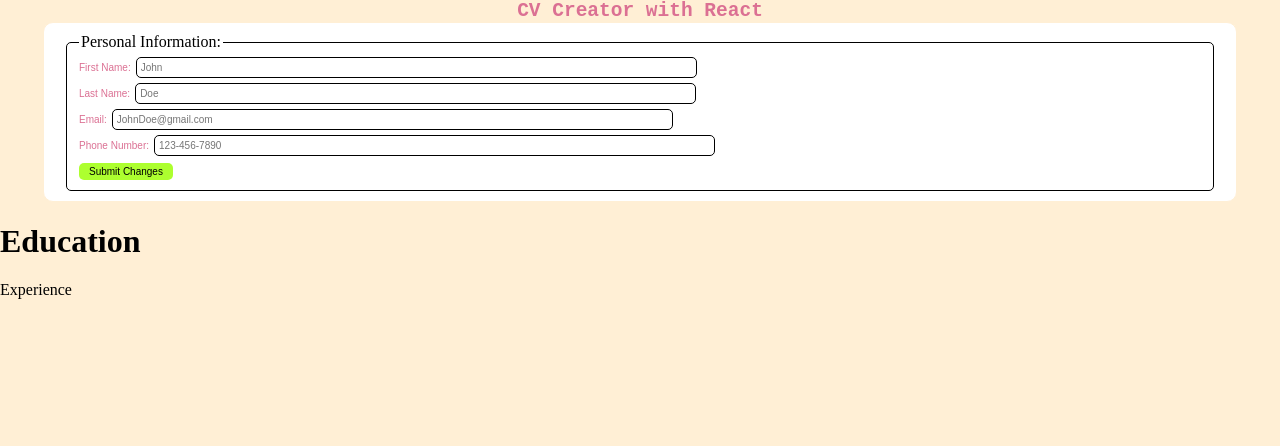
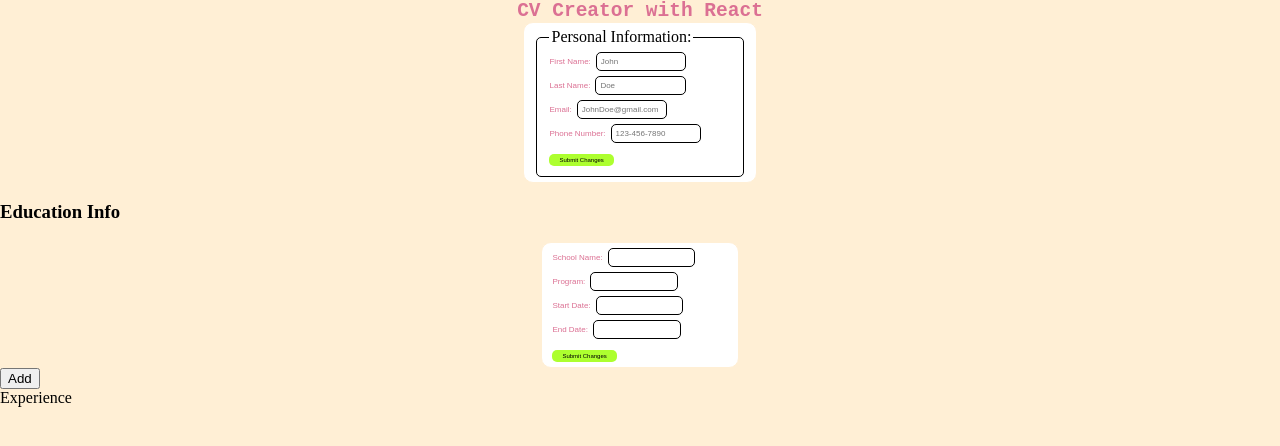
Before and after one commit to Hamad-98/react-CVProject, a React (Create React App) app: page / in a window 1280 px wide. Shown: the top 446 px of the page. Built offline with nearby package versions, Linux system fonts and the light colour scheme.

Commit message:
Added add option to Education Info

```diff
--- a/package.json
+++ b/package.json
@@ -9,6 +9,7 @@
     "react": "^18.1.0",
     "react-dom": "^18.1.0",
     "react-scripts": "5.0.1",
+    "react-uuid": "^1.0.2",
     "styled-components": "^5.3.5",
     "web-vitals": "^2.1.4"
   },
--- a/src/App.js
+++ b/src/App.js
@@ -4,14 +4,44 @@ import EducationInfo from "./components/EducationComp/EducationInfo";
 import ExperienceInfo from "./components/ExperienceComp/ExperienceInfo";
 import Navbar from "./components/Navbar";
 import PersonalInfo from "./components/PersonalInfoComp/PersonalInfo";
+import uuid from "react-uuid";
 
 export default class App extends Component {
+  state = {
+    educationArray: [{}],
+  };
+  addNewEducationBlock = () => {
+    this.setState({
+      educationArray: this.state.educationArray.concat({}),
+    });
+  };
+
+  saveChildrenState = (obj, index) => {
+    const educationArray = [...this.state.educationArray];
+    educationArray[index] = obj;
+    this.setState({
+      educationArray: educationArray,
+    });
+  };
+
   render() {
     return (
       <React.Fragment>
         <Navbar />
         <PersonalInfo />
-        <EducationInfo />
+        <div>
+          <h3>Education Info</h3>
+          {this.state.educationArray.map((obj) => (
+            <EducationInfo
+              educationArray={this.state.educationArray}
+              addNewEducationBlock={this.addNewEducationBlock}
+              key={this.state.educationArray.indexOf(obj)}
+              index={this.state.educationArray.indexOf(obj)}
+              saveChildrenState={this.saveChildrenState}
+            />
+          ))}
+          <button onClick={this.addNewEducationBlock}>Add</button>
+        </div>
         <ExperienceInfo />
       </React.Fragment>
     );
--- a/src/components/EducationComp/EducationInfo.css
+++ b/src/components/EducationComp/EducationInfo.css
@@ -0,0 +1,11 @@
+ul {
+  list-style-type: none;
+  margin: 0;
+  padding: 0;
+}
+
+.test {
+  display: grid;
+  grid-template-columns: 1fr 1fr;
+  grid-template-rows: 1fr 1fr;
+}
--- a/src/components/EducationComp/EducationInfo.jsx
+++ b/src/components/EducationComp/EducationInfo.jsx
@@ -1,20 +1,122 @@
 import React, { Component } from "react";
+import "./EducationInfo.css";
 
 export default class EducationInfo extends Component {
   state = {
-    personalInformation: {
-      firstName: "",
-      lastName: "",
-      email: "",
-      phoneNumber: "",
-    },
+    schoolInfo: { schoolName: "", program: "", startDate: "", endDate: "" },
     editing: true,
   };
-  render() {
+
+  checkEditingStatus = () => {
+    if (this.state.editing) {
+      return <React.Fragment>{this.createEditForm()}</React.Fragment>;
+    } else {
+      return <React.Fragment>{this.createDisplayForm()}</React.Fragment>;
+    }
+  };
+
+  createEditForm = () => {
+    const { schoolName, program, startDate, endDate } = this.state.schoolInfo;
     return (
-      <div>
-        <h1>Education</h1>
+      <div className="form">
+        <label>
+          School Name:
+          <input
+            name="schoolName"
+            value={schoolName}
+            onChange={this.handleChange}
+            placeholder=""
+          />
+        </label>
+        <label>
+          Program:
+          <input
+            name="program"
+            value={program}
+            onChange={this.handleChange}
+            placeholder=""
+          />
+        </label>
+        <label>
+          Start Date:
+          <input
+            name="startDate"
+            value={startDate}
+            onChange={this.handleChange}
+            placeholder=""
+          />
+        </label>
+        <label>
+          End Date:
+          <input
+            name="endDate"
+            value={endDate}
+            onChange={this.handleChange}
+            placeholder=""
+          />
+        </label>
+        <span>
+          <button className="btn" onClick={this.handleSubmitClick}>
+            Submit Changes
+          </button>
+        </span>
       </div>
     );
+  };
+
+  createDisplayForm = () => {
+    const { schoolName, program, startDate, endDate } = this.state.schoolInfo;
+
+    return (
+      <div className="form">
+        <label>
+          School Name:
+          <span>{schoolName}</span>
+        </label>
+        <label>
+          Program:
+          <span>{program}</span>
+        </label>
+        <label>
+          Start Date:
+          <span>{startDate}</span>
+        </label>
+        <label>
+          End Date:
+          <span>{endDate}</span>
+        </label>
+        <span>
+          <button className="btn" onClick={this.handleEditClick}>
+            Edit
+          </button>
+        </span>
+      </div>
+    );
+  };
+
+  handleChange = (e) => {
+    this.setState({
+      schoolInfo: {
+        ...this.state.schoolInfo,
+        [e.target.name]: e.target.value,
+      },
+    });
+  };
+
+  handleEditClick = () => {
+    this.setState({
+      editing: true,
+    });
+  };
+
+  handleSubmitClick = () => {
+    this.props.saveChildrenState(this.state.schoolInfo, this.props.index);
+    this.setState({
+      editing: false,
+    });
+  };
+
+  render() {
+    return <React.Fragment>{this.checkEditingStatus()} </React.Fragment>;
   }
 }
--- a/src/components/PersonalInfoComp/PersonalInfo.css
+++ b/src/components/PersonalInfoComp/PersonalInfo.css
@@ -10,12 +10,12 @@ input:focus {
   background: white;
   border: 1px solid papayawhip;
   border-radius: 10px;
-  display: flex;
-  flex-direction: column;
+  display: grid;
+  flex-direction: row;
   justify-content: space-around;
   margin: 0 auto;
-  padding: 10px 20px;
-  width: 90%;
+  padding: 5px 10px;
+  width: max-content;
 }
 
 input {
@@ -25,14 +25,14 @@ input {
   padding: 4px;
   width: 50%;
   margin-left: 5px;
-  font-size: 10px;
+  font-size: 8px;
 }
 
 label {
   color: #3d3d3d;
   display: block;
   font-family: sans-serif;
-  font-size: 10px;
+  font-size: 8px;
   font-weight: 500;
   margin-bottom: 5px;
   color: palevioletred;
@@ -45,7 +45,7 @@ label span {
 
 .btn {
   padding: 3px 10px;
-  font-size: 10px;
+  font-size: 6px;
   background-color: greenyellow;
   border-radius: 5px;
   border: none;
--- a/src/components/PersonalInfoComp/PersonalInfo.jsx
+++ b/src/components/PersonalInfoComp/PersonalInfo.jsx
@@ -62,7 +62,7 @@ export default class PersonalInfo extends Component {
             />
           </label>
           <span>
-            <button class="btn" onClick={this.handleSubmitClick}>
+            <button className="btn" onClick={this.handleSubmitClick}>
               Submit Changes
             </button>
           </span>
@@ -93,7 +93,7 @@ export default class PersonalInfo extends Component {
             <span>{this.state.personalInformation.phoneNumber}</span>
           </label>
           <span>
-            <button class="btn" onClick={this.handleEditClick}>
+            <button className="btn" onClick={this.handleEditClick}>
               Edit
             </button>
           </span>
```
Also changed, not shown: 1 other file (tests, documents, lock files or other folders).
